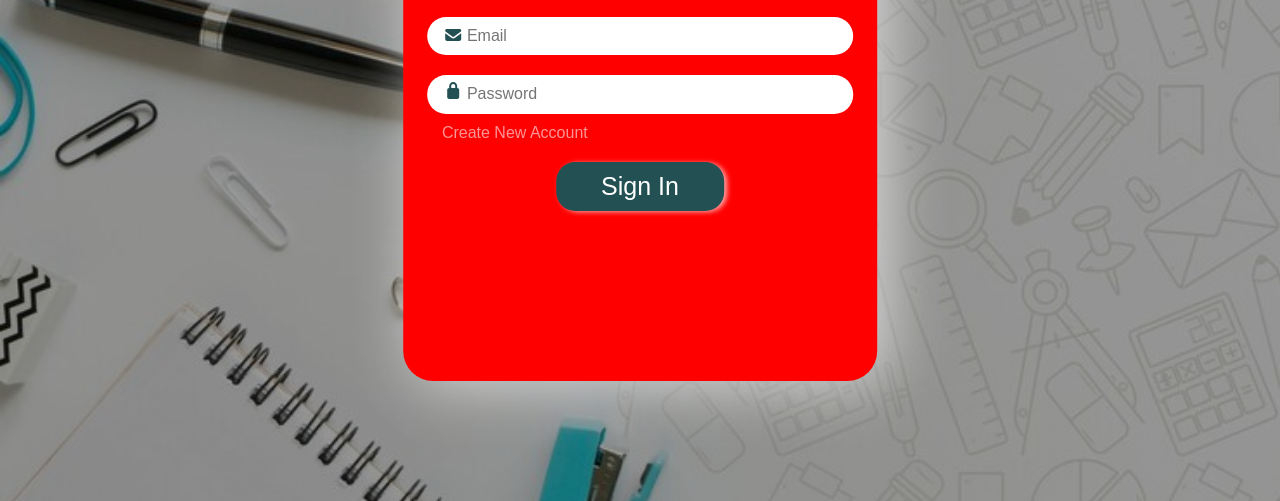
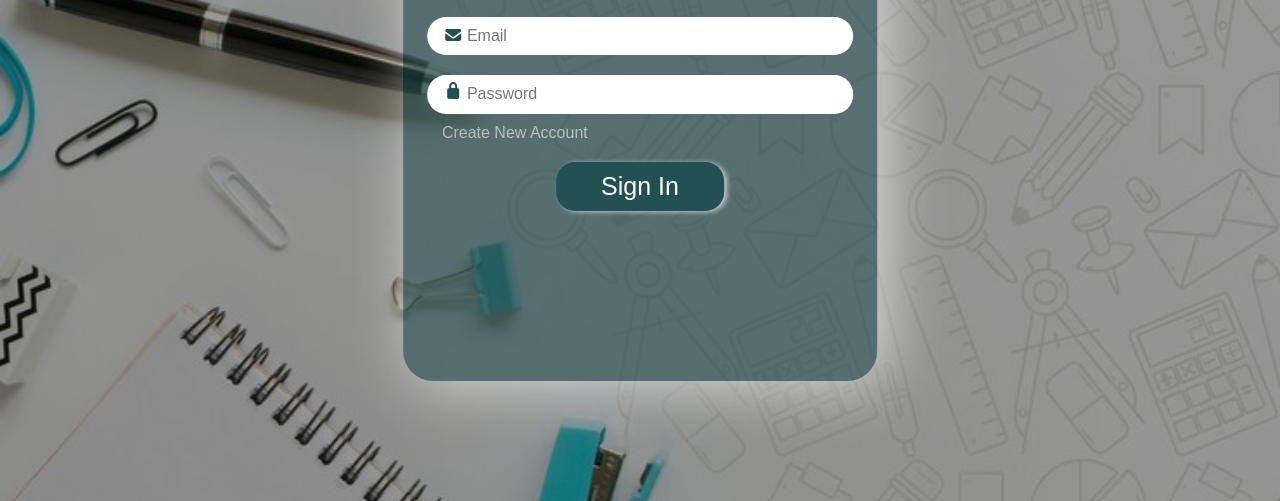
Before and after one commit to he15ba11/Frist-Project-ITI, a plain HTML site: page index.html in a window 1280 px wide. Shown: the part 299-800 px from the top of the page. Drawn offline with Linux system fonts and the light colour scheme.

Commit message:
Update sign-in.css

```diff
--- a/styles/sign-in.css
+++ b/styles/sign-in.css
@@ -42,7 +42,7 @@ a {
   z-index: 9999;
   width: 37%;
   height: 70%;
-  background-color:red;
+  background-color: rgb(34 80 83 / 52%);
   position: absolute;
   top: 50%;
   left: 50%;
```
